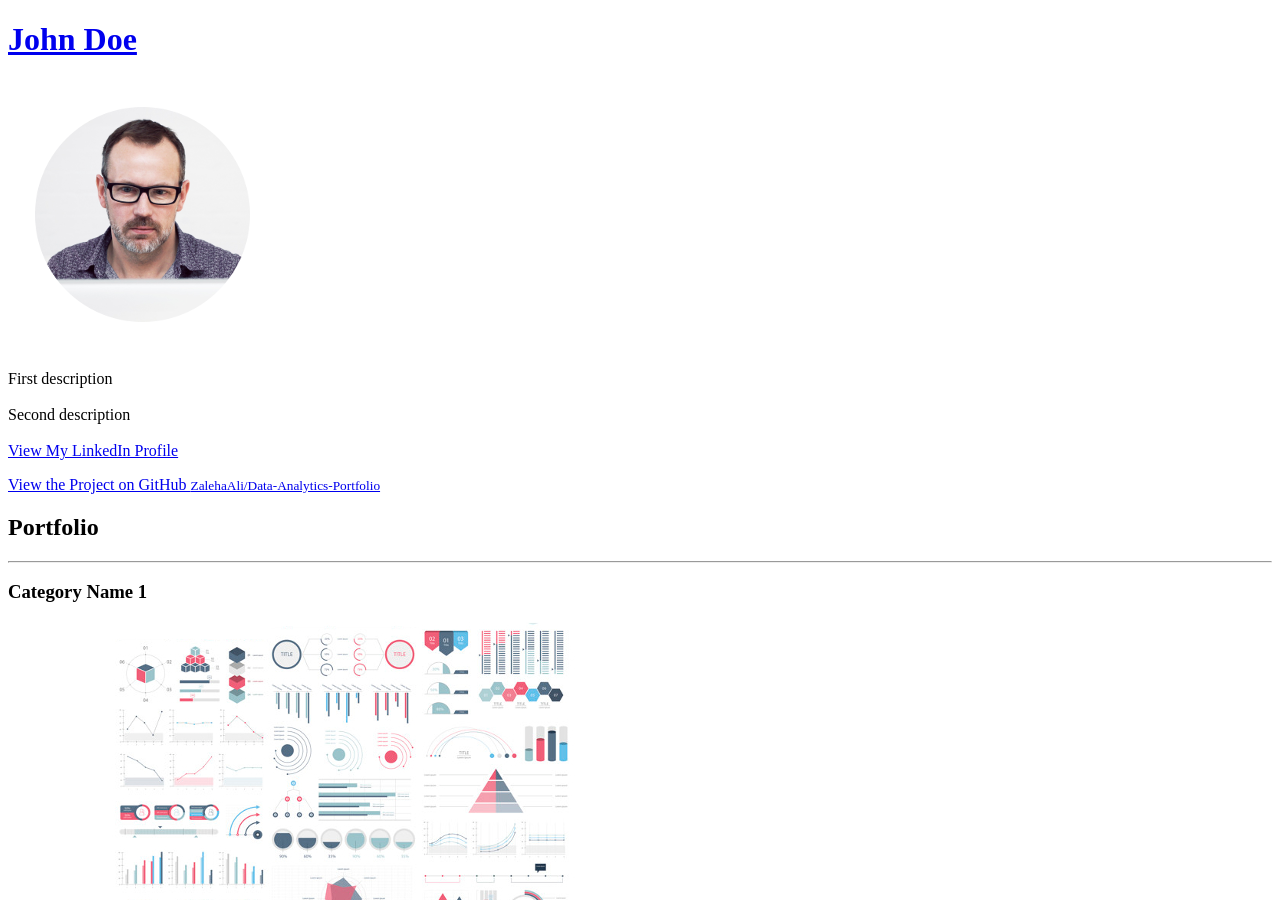
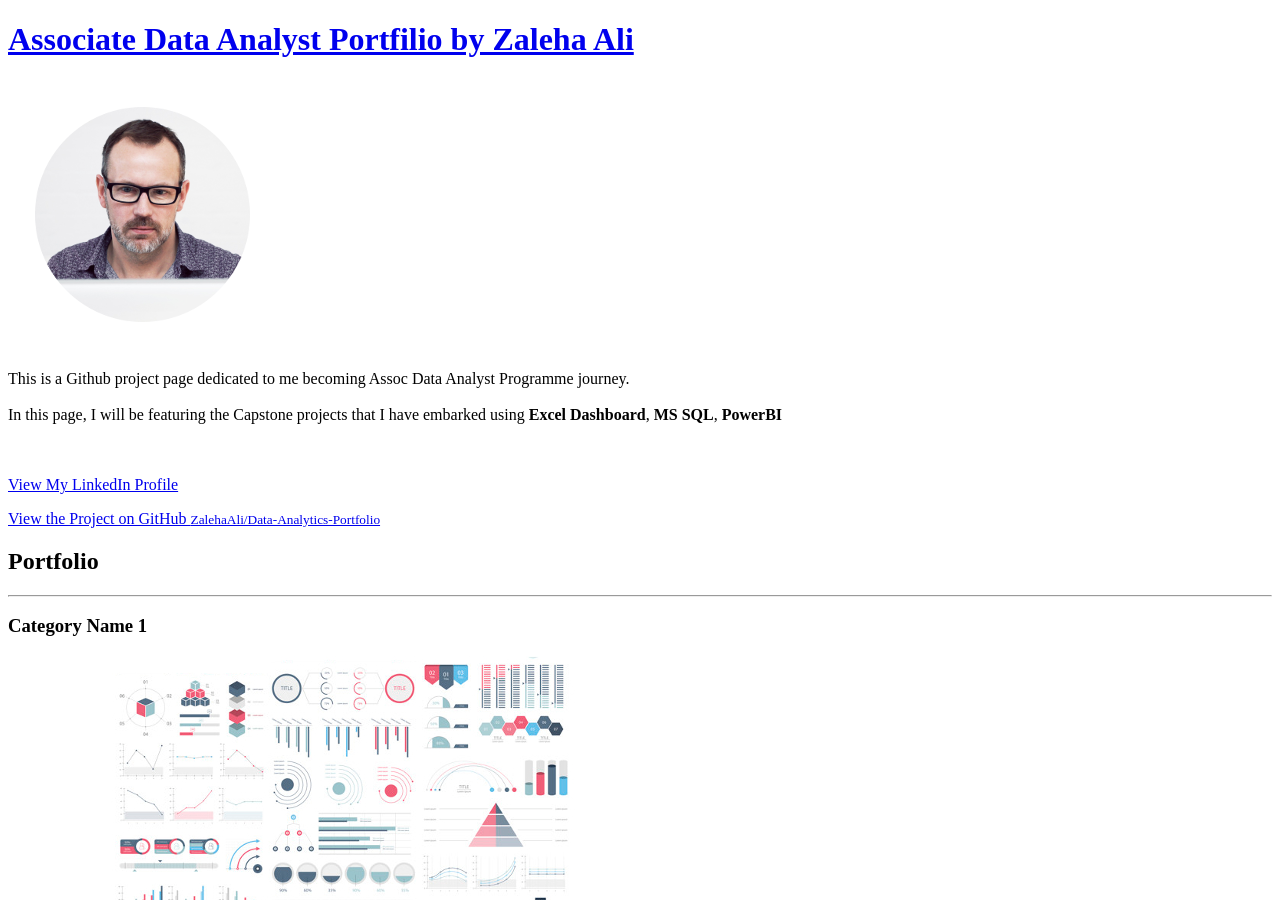
Before and after one commit to ZalehaAli/Data-Analytics-Portfolio, a Jekyll site: the page built from index.md, in a window 1280 px wide and 900 px high. Built offline with Jekyll 4.4.1, drawn with Linux system fonts in a browser that asks for light colours; our own code applies the rules of GitHub Pages for plain Markdown files.

Commit message:
Update _config.yml

```diff
--- a/_config.yml
+++ b/_config.yml
@@ -1,9 +1,10 @@
-title: John Doe # your name (or website title) here
+title: Associate Data Analyst Portfilio by Zaleha Ali # your name (or website title) here
 logo: "/images/logo.png?raw=true" # your photo (or logo) here
 description: > # your text below (remove <br> elements if you don't need line breaks)
-  First description
+  This is a Github project page dedicated to me becoming Assoc Data Analyst Programme journey.
   <br><br>
-  Second description
+  In this page, I will be featuring the Capstone projects that I have embarked using <strong> Excel Dashboard</strong>, <strong>MS SQL</strong>, <strong> PowerBI</strong>
+  <p>
   <br><br>
   <a href="https://www.linkedin.com/in/example/">View My LinkedIn Profile</a>
 
```
